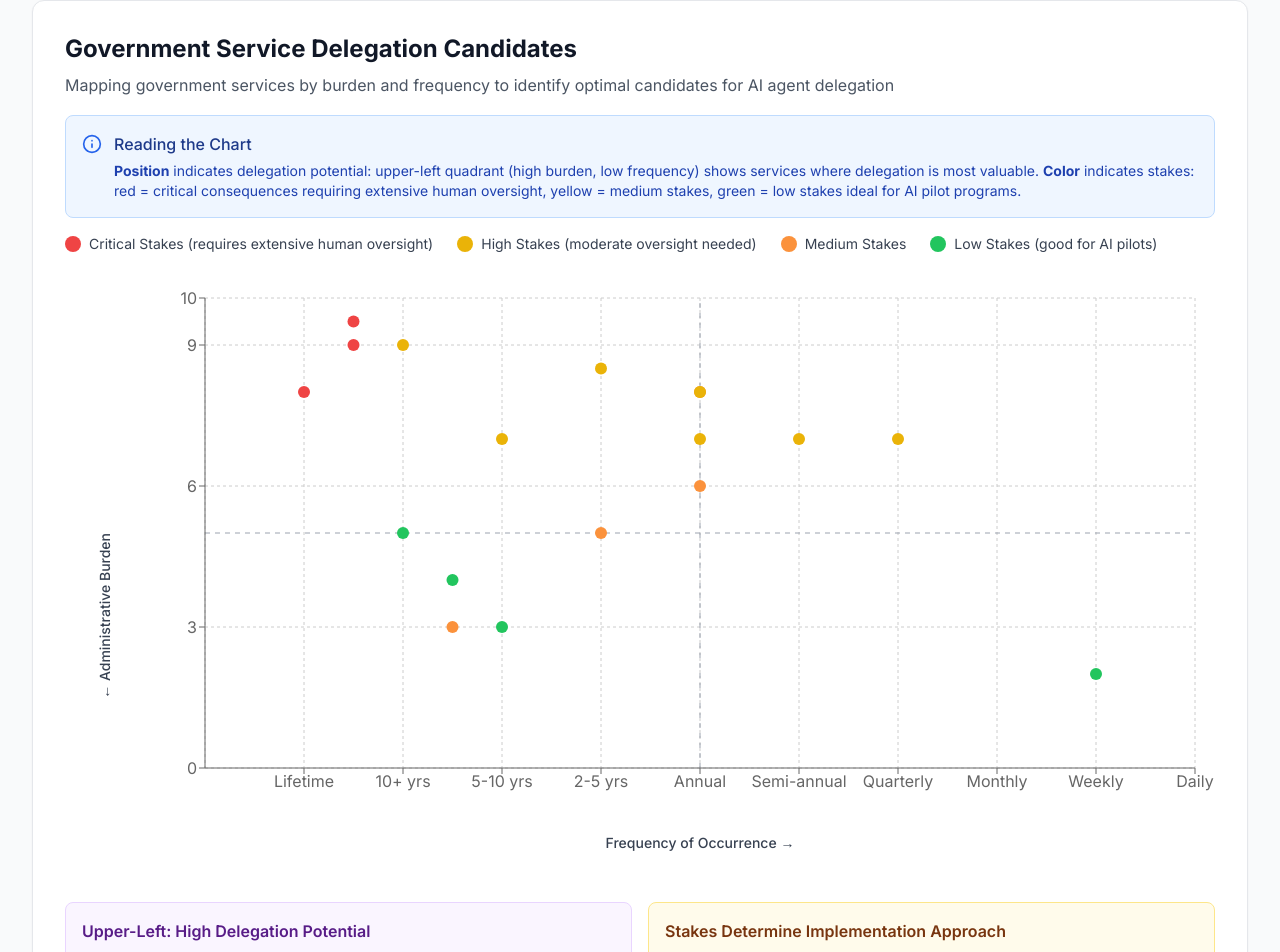
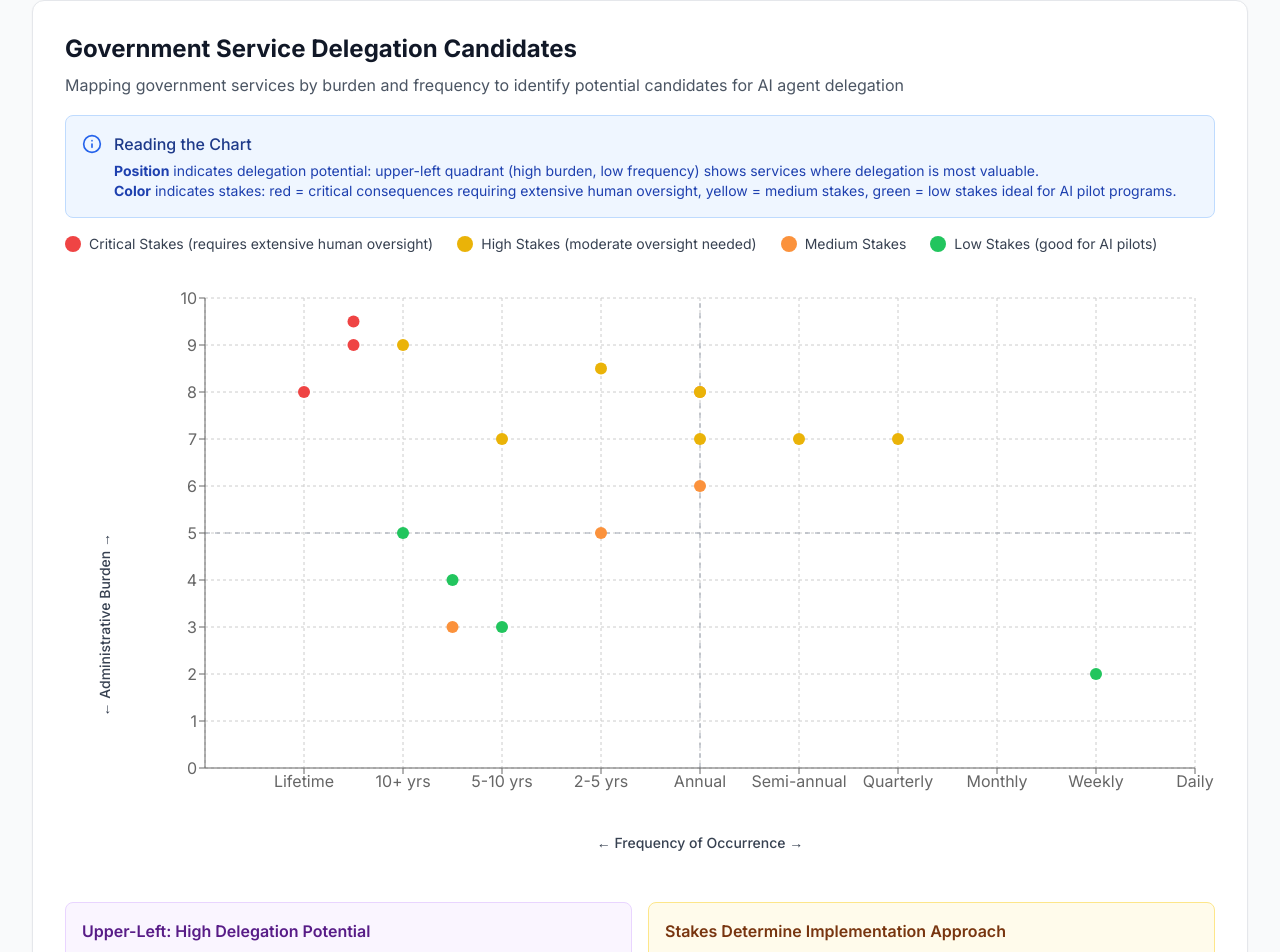
Before and after one commit to mheadd/delegation.design, a React (Vite) app: page /delegation-candidates in a window 1280 px wide. Shown: the part 103-1055 px from the top of the page. Built offline with nearby package versions, Linux system fonts and the light colour scheme.

Commit message:
Modify chart and verbage

```diff
--- a/src/pages/DelegationCandidatesPage.jsx
+++ b/src/pages/DelegationCandidatesPage.jsx
@@ -122,7 +122,7 @@ export default function DelegationCandidatesPage() {
             Government Service Delegation Candidates
           </h1>
           <p className="text-gray-600 mb-4">
-            Mapping government services by burden and frequency to identify optimal candidates for AI agent delegation
+            Mapping government services by burden and frequency to identify potential candidates for AI agent delegation
           </p>
 
           <div className="bg-blue-50 border border-blue-200 rounded-lg p-4 mb-4">
@@ -131,15 +131,16 @@ export default function DelegationCandidatesPage() {
               <div>
                 <p className="text-blue-900 font-medium mb-1">Reading the Chart</p>
                 <p className="text-blue-800 text-sm">
-                  <strong>Position</strong> indicates delegation potential: upper-left quadrant (high burden, low frequency) shows
-                  services where delegation is most valuable. <strong>Color</strong> indicates stakes: red = critical consequences
-                  requiring extensive human oversight, yellow = medium stakes, green = low stakes ideal for AI pilot programs.
+                  <ul>
+                    <li><strong>Position</strong> indicates delegation potential: upper-left quadrant (high burden, low frequency) shows
+                  services where delegation is most valuable.</li>
+                    <li><strong>Color</strong> indicates stakes: red = critical consequences
+                  requiring extensive human oversight, yellow = medium stakes, green = low stakes ideal for AI pilot programs.</li>
+                  </ul>
                 </p>
               </div>
             </div>
           </div>
-
-
 
           {/* Legend */}
           <div className="flex flex-wrap gap-6 text-sm">
@@ -189,7 +190,7 @@ export default function DelegationCandidatesPage() {
               }}
             >
               <Label
-                value="Frequency of Occurrence →"
+                value="← Frequency of Occurrence →"
                 position="bottom"
                 offset={40}
                 style={{ fontSize: '14px', fill: '#374151', fontWeight: 500 }}
@@ -200,9 +201,10 @@ export default function DelegationCandidatesPage() {
               dataKey="burden"
               name="Burden"
               domain={[0, 10]}
+              ticks={[0, 1, 2, 3, 4, 5, 6, 7, 8, 9, 10]}
             >
               <Label
-                value="← Administrative Burden"
+                value="← Administrative Burden →"
                 angle={-90}
                 position="left"
                 offset={40}
@@ -236,7 +238,7 @@ export default function DelegationCandidatesPage() {
           <div className="bg-amber-50 border border-amber-200 rounded-lg p-4">
             <h3 className="font-semibold text-amber-900 mb-2">Stakes Determine Implementation Approach</h3>
             <p className="text-sm text-amber-800">
-              <strong className="text-red-600">Red (Critical):</strong> High delegation demand but require extensive human review<br/>
+              <strong className="text-red-600">Red (Critical):</strong> High delegation potential but require extensive human review<br/>
               <strong className="text-yellow-600">Yellow (High):</strong> Good candidates with moderate oversight<br/>
               <strong className="text-orange-500">Orange (Medium):</strong> Balanced automation potential<br/>
               <strong className="text-green-600">Green (Low):</strong> Ideal for early AI pilots with minimal oversight
```
